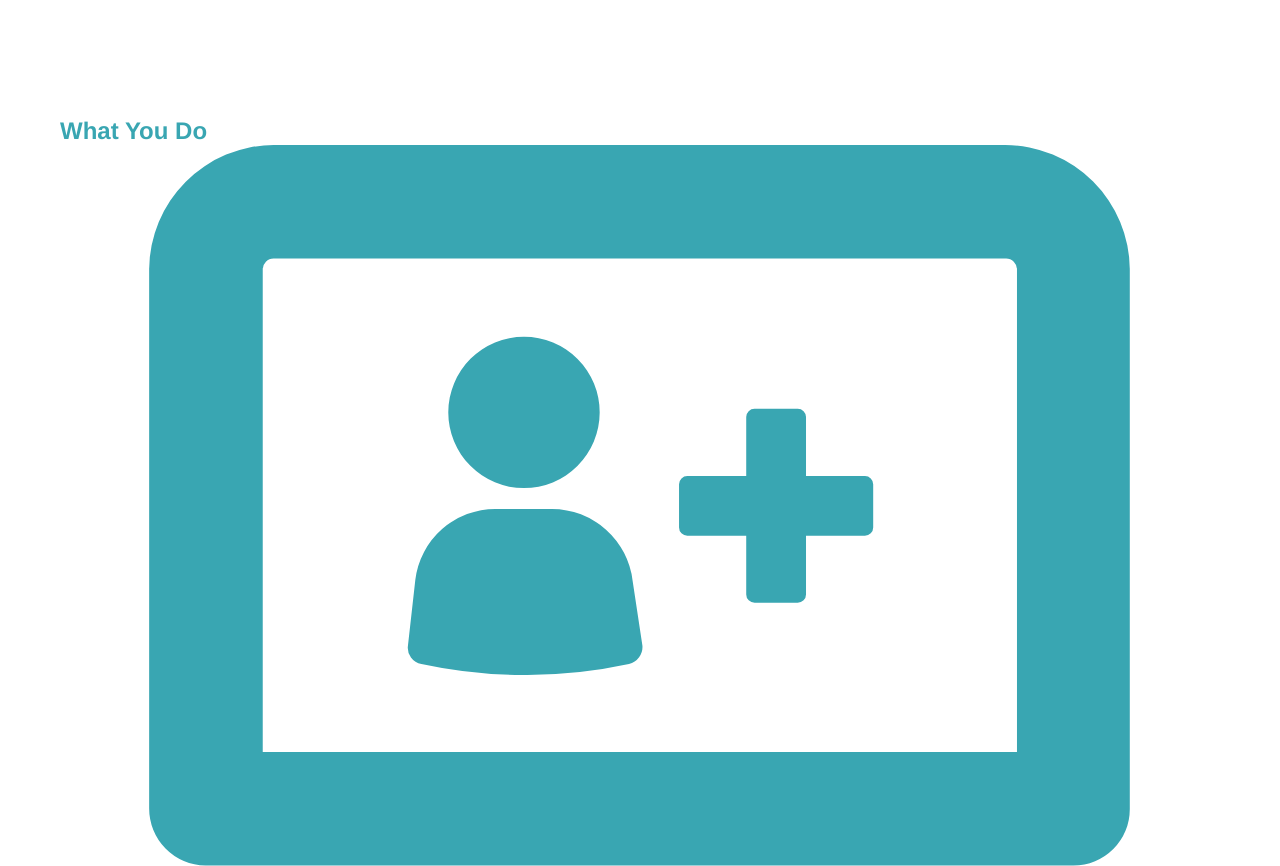
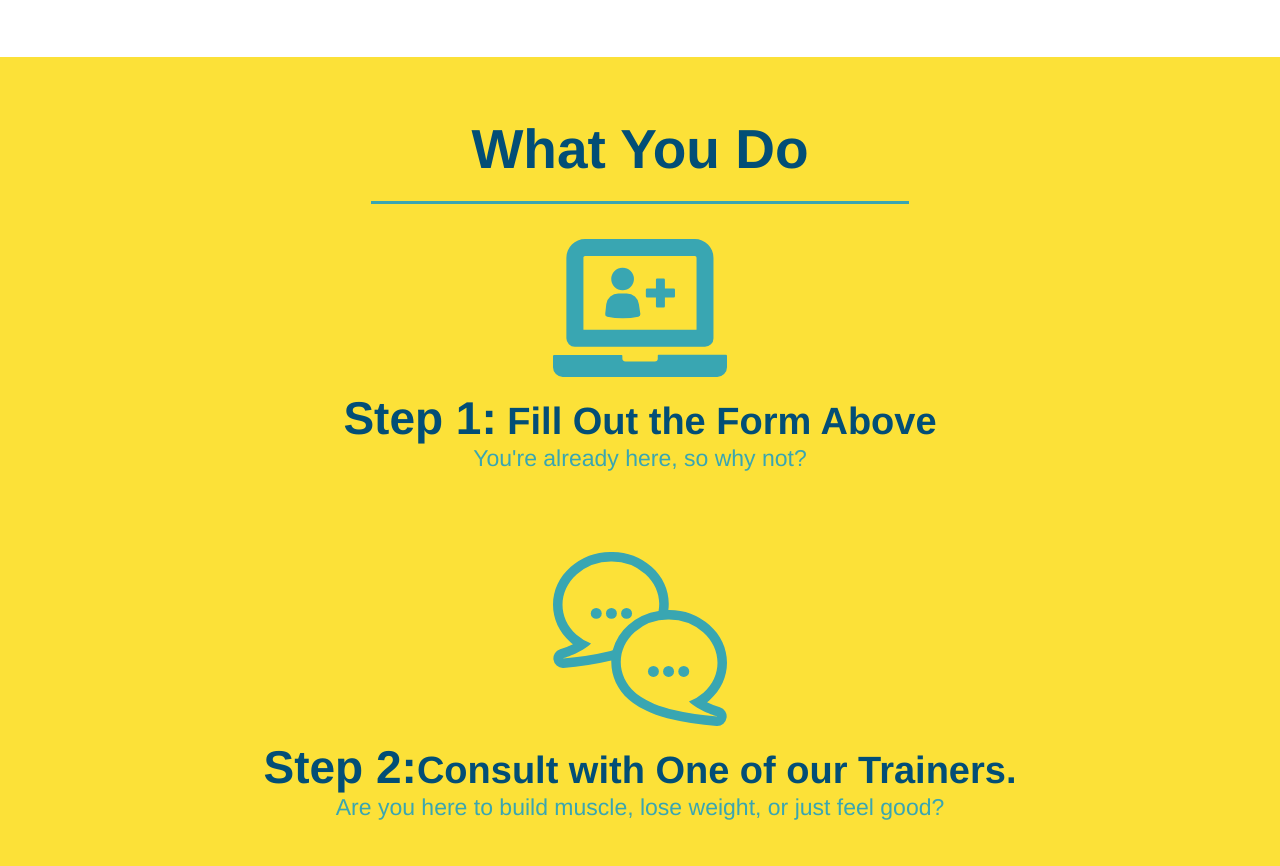
Before and after one commit to cpford1990/run-buddy, a plain HTML site: page index.html in a window 1280 px wide. Shown: the part 1003-1869 px from the top of the page. Drawn offline with Linux system fonts and the light colour scheme.

Commit message:
style what you do secion

```diff
--- a/assets/css/style.css
+++ b/assets/css/style.css
@@ -123,15 +123,7 @@ section {
 .intro {
   text-align: center;
 }
-.intro h2 {
-  display: inline-block;
-  font-size: 55px;
-  color: #024e76;
-  margin-bottom: 35px;
-  padding: 0 100px 20px 100px;
-  border-bottom: 3px solid;
-  border-color: #fce138;
-}
+
 .intro p {
   margin: 0 auto;
   line-height: 1.7;
@@ -139,3 +131,43 @@ section {
   width: 80%;
   font-size: 20px;
 }
+.steps {
+  text-align: center;
+  background: #fce138;
+}
+
+.section-title {
+  font-size: 55px;
+  color: #024e76;
+  margin-bottom: 35px;
+  padding: 0 100px 20px 100px;
+  display: inline-block;
+  border-bottom: 3px solid;
+}
+
+.primary-border {
+  border-color: #fce138;
+}
+
+.secondary-border {
+  border-color: #39a6b2;
+}
+.steps div {
+ margin-bottom: 80px;
+}
+.steps img {
+  width: 15%;
+  margin: 10 px 0;
+}
+.steps h3 {
+  color: #024e76;
+  font-size: 46px;
+  margin-top: 10px;
+}
+.steps p {
+  color: #39a6b2;
+  font-size: 23px;
+}
+.steps span {
+  font-size: 38px;
+}
--- a/index.html
+++ b/index.html
@@ -70,34 +70,34 @@
 
   <!-- "what we do" section -->
   <section id="what-we-do" class="intro">
-    <h2>What We Do</h2>
+    <h2 class="section-title primary-border">What We Do</h2>
     <p>
       butcher selfies chambray shabby chic gentrify readymade yr Echo Park XOXO Tumblr normcore Banksy direct trade Blue Bottle chillwave you probably haven't heard of them single-origin coffee Vice fanny pack fixie Odd Future Austin fingerstache pickled twee synth Wes Anderson Thundercats viral bitters flannel meggings narwhal Marfa Schlitz sustainable Intelligentsia umami deep v craft
     </p>
   </section>
 
   <!-- "what you do" section -->
-  <section id="what-you-do">
-    <h2>What You Do</h2>
+  <section id="what-you-do" class="steps">
+    <h2 class="section-title secondary-border">What You Do</h2>
     <div>
       <!-- insert thiss img element -->
       <img src="./assets/images/step-1.svg" alt=""/>
-      <h3>Step 1: Fill Out the Form Above.</h3>
+      <h3>Step 1:<span> Fill Out the Form Above</span></h3>
       <p>You're already here, so why not?</p>
     </div>
     <div>
       <img src="./assets/images/step-2.svg" alt=""/>
-      <h3>Step 2: Consult with One of our Trainers.</h3>
+      <h3>Step 2:<span>Consult with One of our Trainers.</span></h3>
       <p>Are you here to build muscle, lose weight, or just feel good?</p>
     </div>
     <div>
       <img src="./assets/images/step-3.svg" alt=""/>
-      <h3>Step 3: Get Running.</h3>
+      <h3>Step 3:<span>Get Running.</span></h3>
      <p>Hit the ground running (literally) once your trainer lays out your plan.</p>
     </div>
     <div>
       <img src="./assets/images/step-4.svg" alt=""/>
-      <h3>Step 4: See Results.</h3>
+      <h3>Step 4:<span>See Results.</span></h3>
       <p>Bi-weekly checkins with your trainer will keep you focused.</p>
     </div>
   </section>
```
